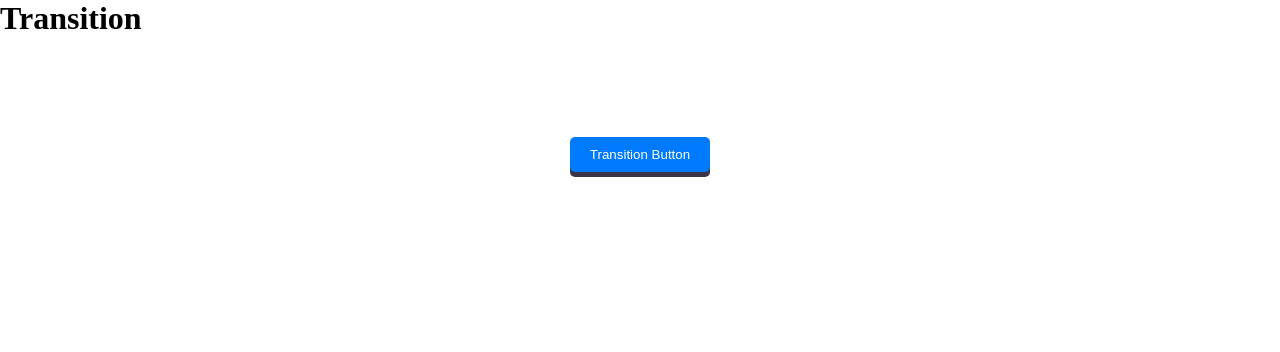
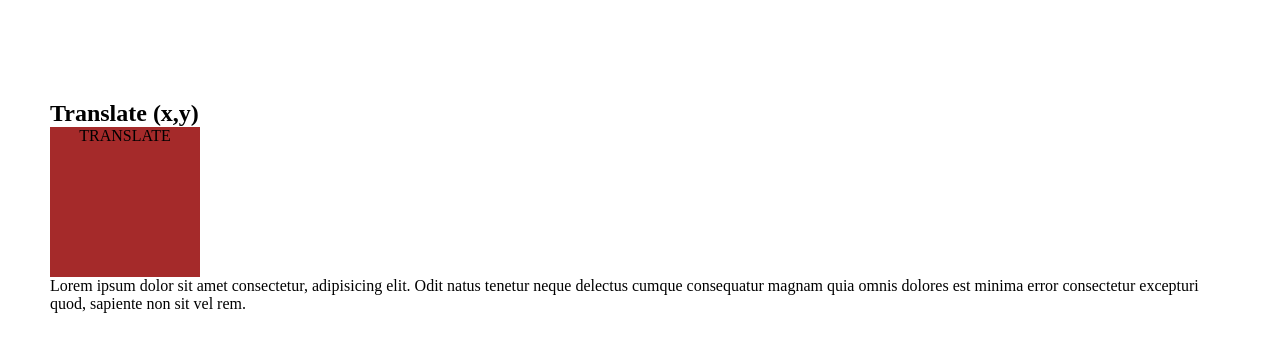
Before and after one commit to pablochka/lecture-11, a plain HTML site: page index.html in a window 1280 px wide. Drawn offline with Linux system fonts and the light colour scheme.

Commit message:
feature / transformation
added translate and transformation exercises

```diff
--- a/index.html
+++ b/index.html
@@ -7,9 +7,14 @@
     <link rel="stylesheet" href="styles/style.css" />
   </head>
   <body>
-    <h1>Transition</h1>
-    <div class="btn-container">
-      <button class="btn-transition">Transition Button</button>
-    </div>
+    <section class="content-block">
+      <h2>Translate (x,y)</h2>
+      <div class="content-translate">Translate</div>
+      <p>
+        Lorem ipsum dolor sit amet consectetur, adipisicing elit. Odit natus
+        tenetur neque delectus cumque consequatur magnam quia omnis dolores est
+        minima error consectetur excepturi quod, sapiente non sit vel rem.
+      </p>
+    </section>
   </body>
 </html>
--- a/styles/style.css
+++ b/styles/style.css
@@ -20,9 +20,28 @@
   box-shadow: 0 5px 0 #3c354a;
   /* transition-property: background-color;
   transition-duration: 500ms; */
-  transition: all 1s;
+  transition: all, 250ms, linear;
 }
-.btn-transition:hover {
-  background-color: aqua;
-  color: red;
+.btn-transition:active {
+  background-color: #0056b3;
+  top: 5px;
+  box-shadow: none;
 }
+.content-block {
+  margin: 100px 50px;
+}
+.content-block div {
+  display: flex;
+  text-transform: uppercase;
+  justify-content: center;
+  text-align: center;
+  width: 150px;
+  height: 150px;
+}
+.content-translate {
+  transition: all, 0.8s, ease;
+  background-color: brown;
+}
+.content-translate:hover {
+  transform: translate(25x, 30%);
+}
```
Also changed, not shown: transform.html (added).
